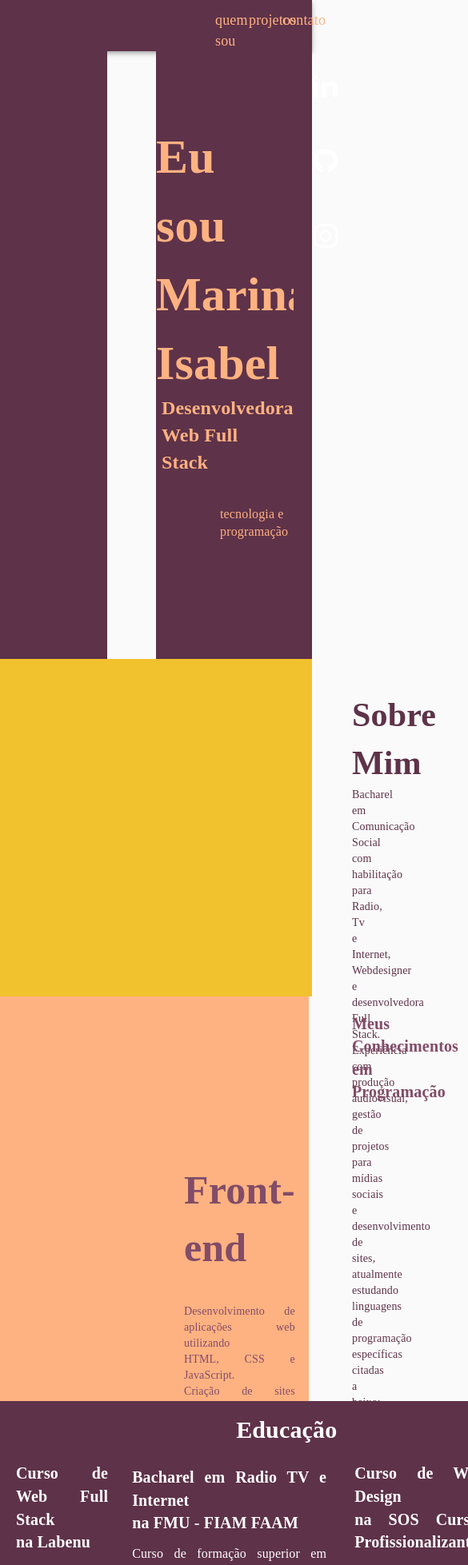
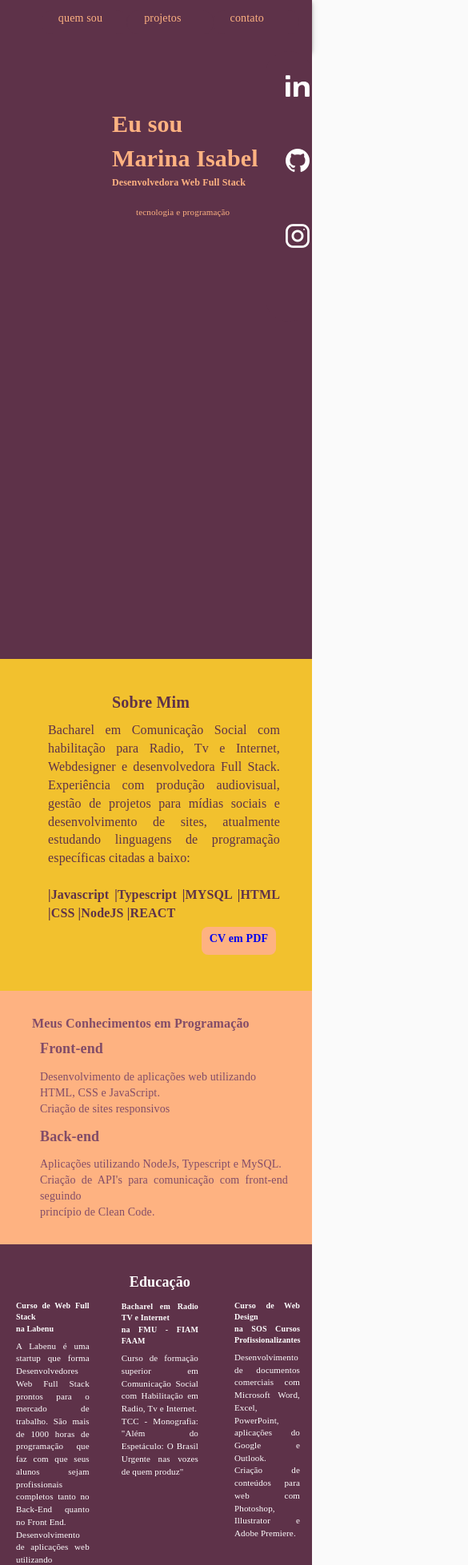
Before and after one commit to marinaisabels/portfolio-marina, a React (Create React App) app: page / in a window 390 px wide. Shown: the top 1957 px of the page at 80% size, 585 px wide, since content can reach past the window. Built offline with nearby package versions, Linux system fonts and the light colour scheme; the HTML template or start-up script is replaced by a standard one.

Commit message:
Responsividade das páginas completa

```diff
--- a/src/App.js
+++ b/src/App.js
@@ -1,9 +1,6 @@
 import React from 'react';
 import { MuiThemeProvider, CssBaseline } from "@material-ui/core";
 import theme from "../src/style/index";
-
-
-
 
 import HomePage from './containers/HomePage';
 import AboutPage from './containers/AboutPage';
--- a/src/components/Material/AppBar.js
+++ b/src/components/Material/AppBar.js
@@ -22,6 +22,12 @@ const Button = styled.a`
   cursor: pointer;
   &:hover {
     background-color: #824c68;
+  }
+  @media(max-width: 736px) {
+    width: 30%;
+    left: 18%;
+    font-size: 14px;
+    display: block;
   }
 `
 
--- a/src/containers/AboutPage/style.js
+++ b/src/containers/AboutPage/style.js
@@ -9,17 +9,29 @@ export const AboutContainer = styled.div`
     float: right;
     background: #f2c12e;
     font-family: Montserrat;
+    @media(max-width: 736px) {
+    width: 100%;
+    height: 100%;
+  }
 `
 export const AboutTitle = styled.div`
     font-size:42px;
     color: #5e3249;
     padding: 0px 400px;
+    @media(max-width: 736px) {
+    font-size: 20px;
+    padding: 0 0 0 100px;
+  }
 `
 
 export const AboutText = styled.div`
     color: #5e3249;
     padding: 0px 400px;
     text-align: justify;
+    @media(max-width: 736px) {
+    font-size: 16px;
+    padding: 10px 0 0 20px;
+  }
 `
 export const ButtonCV = styled.div`
     width: 10vw;
@@ -36,4 +48,10 @@ export const ButtonCV = styled.div`
   &:hover {
     background-color: #da8b2a;
   }
+  @media(max-width: 736px) {
+    font-size: 14px;
+    width: 30%;
+    padding: 5px;
+    margin: 5px;
+  }
 `
--- a/src/containers/CompetencePage/style.js
+++ b/src/containers/CompetencePage/style.js
@@ -9,28 +9,47 @@ export const Container = styled.div `
     float: left;
     background: #feb281;
     font-family: Montserrat;
+    @media(max-width: 736px) {
+    width: 100%;
+    height: 100%;
+  }
 `
 export const Title = styled.h1`
     font-size:20px;
     color: #824c68;
     margin: -10px;
     padding: 0px 0px 50px 420px;
+    @media(max-width: 736px) {
+    font-size: 16px;
+    padding: 10px 0 0 20px;
+  }
 `
 export const TitleText = styled.h1`
 font-size:50px;
     color: #824c68;
+    @media(max-width: 736px) {
+    font-size: 18px;
+  }
 `
 export const Text = styled.div`
-
     color: #824c68;
+    @media(max-width: 736px) {
+    font-size: 14px;
+  }
 `
 export const LeftContainer = styled.div`
   float: left;
-  padding: 0px 200px;
+  padding: 0 200px;
   text-align: justify;
+  @media(max-width: 736px) {
+    padding: 5px 0 0 20px;
+  }
 `
 
 export const RightContainer = styled.div`
   float: left;
   text-align: justify;
+  @media(max-width: 736px) {
+    padding: 0 0 0 20px;
+  }
 `
--- a/src/containers/ContactPage/style.js
+++ b/src/containers/ContactPage/style.js
@@ -7,6 +7,10 @@ export const Container = styled.div `
     height: 50vh;
     background: #feb281;
     font-family: Montserrat;
+    @media(max-width: 736px) {
+    width: 100%;
+    height: 100%;
+  }
 `
 
 export const Title = styled.h1`
@@ -38,4 +42,8 @@ export const Footer = styled.div`
    background-color:  #5e3249;
    color:#feb281;
    text-align: center;
+   @media(max-width: 736px) {
+    width: 100%;
+    height: 100%;
+  }
 `
--- a/src/containers/EducationPage/style.js
+++ b/src/containers/EducationPage/style.js
@@ -10,28 +10,45 @@ export const Container = styled.div `
   height: 70vh;
   float: left;
   font-family: Montserrat;
+  @media(max-width: 736px) {
+    width: 100%;
+    height: 100%;
+  }
 `
 export const Title = styled.h1`
   font-size:30px;
   color: white;
   margin: 10px;
   padding: 5px 10px 10px 120px;
+  @media(max-width: 736px) {
+    font-size: 18px;
+    padding: 0 0 0 0;
+  }
 `
 export const TitleText = styled.h1`
   font-size: 20px;
   color: white;
+  @media(max-width: 736px) {
+    font-size: 10px;
+  }
 `
 export const Text = styled.div`
-  font-size: 16px;
+  font-size: 13px;
   color: white;
+  @media(max-width: 736px) {
+    font-size: 11px;
+  }
 `
 export const LeftContainer = styled.div`
-  /* margin: -30px; */
   padding: 63px 15px 10px 20px;
   background:#5e3249;
   width: 60vw;
   height:70vh;
   text-align: justify;
+  @media(max-width: 736px) {
+    width: 40%;
+    height: 20%;
+  }
 `
 export const RightContainer = styled.div`
   padding: 63px 15px 10px 20px;
@@ -39,6 +56,10 @@ export const RightContainer = styled.div`
   height:70vh;
   background: #5e3249;
   text-align: justify;
+  @media(max-width: 736px) {
+    width: 30%;
+    height: 20%;
+  }
 `
 export const CenterContanier = styled.div`
   padding: 0 15px;
@@ -46,4 +67,9 @@ export const CenterContanier = styled.div`
   height:70vh;
   background:#5e3249;
   text-align: justify;
+  @media(max-width: 736px) {
+    width: 38%;
+    height: 20%;
+    padding: 25px;
+  }
 `
--- a/src/containers/HomePage/style.js
+++ b/src/containers/HomePage/style.js
@@ -3,7 +3,6 @@ import styled from "styled-components";
 
 export const NavBar = styled.div`
   width: 70vw;
-
 `
 export const NavBarIcons = styled.ul`
   width: 6vw;
@@ -15,6 +14,11 @@ export const NavBarIcons = styled.ul`
   background-color:#5e3249;
   position: absolute;
   height: 90vh;
+  @media(max-width: 736px) {
+    padding: 10px 0 0 -20px;
+    width: 15%;
+    height: 40%;
+  }
 `
 export const NavBarIconslist = styled.li`
   padding: 30px 25px;
@@ -35,11 +39,21 @@ export const AboutMe = styled.div`
   font-family:"Montserrat";
   font-size: 16px;
   float: right;
+  @media(max-width: 736px) {
+    width: 100%;
+    /* height: -30%; */
+    display: block;
+  }
 `
 export const MyName = styled.h1`
   color:#feb281;
   font-size: 60px;
   padding: 50px 80px  50px 0px;
+  @media(max-width: 736px) {
+    padding: 50px 0  0 140px;
+    width: 100%;
+    font-size: 30px;
+  }
 `
 export const Title = styled.h4 `
  color: #feb281;
@@ -47,11 +61,19 @@ export const Title = styled.h4 `
  margin: -110px;
  padding: 15px 180px  10px 117px;
  float: center;
+ @media(max-width: 736px) {
+    padding: 90px 0  0 250px;
+    font-size: 12px;
+  }
 `
 export const TextTec = styled.p`
  color: #feb281;
  padding: 120px  0px   50px  80px;
  float: center;
+ @media(max-width: 736px) {
+    padding: 120px 0  0 170px;
+    font-size: 11px;
+  }
 `
 export const MyPhoto = styled.div`
  margin: -100px;
@@ -60,6 +82,12 @@ export const MyPhoto = styled.div`
  width: 60vw;
  height:110vh;
  float: left;
+ @media(max-width: 736px) {
+    width: 70%;
+    height: 90%;
+    left: 5%;
+    display: block;
+  }
 `
 export const Picture = styled.img`
  margin: 60px;
--- a/src/containers/ProjectPage/style.js
+++ b/src/containers/ProjectPage/style.js
@@ -9,6 +9,11 @@ export const Container = styled.div `
     height: 180vh;
     background:  #f2c12e;
     font-family: Montserrat;
+    @media(max-width: 736px) {
+    width: 100%;
+    height: 100%;
+    padding: 0 0 0 80px;
+  }
 `
 
 export const Title = styled.h1`
@@ -16,6 +21,10 @@ export const Title = styled.h1`
     font-size:20px;
     color: #824c68;
     margin: 10px;
+    @media(max-width: 736px) {
+    font-size: 20px;
+    padding: 10px 0 0 70px;
+  }
 `
 
 export const TextTitle = styled.h2`
@@ -23,16 +32,26 @@ export const TextTitle = styled.h2`
     font-size:40px;
     color: #824c68;
     margin: 10px;
+    @media(max-width: 736px) {
+    font-size: 20px;
+  }
 `
 export const Text = styled.div`
     padding: 0px 0px 0px 50px;
     color: #824c68;
+    @media(max-width: 736px) {
+    font-size: 16px;
+  }
 `
 export const SubText = styled.p`
     padding: 0px 100px 0px 10px;
     width: 56vw;
     text-align: justify;
     color: #824c68;
+    @media(max-width: 736px) {
+    font-size: 12px;
+    width: 100%;
+  }
 `
 export const ContainerImg = styled.img`
     float: left;
```
